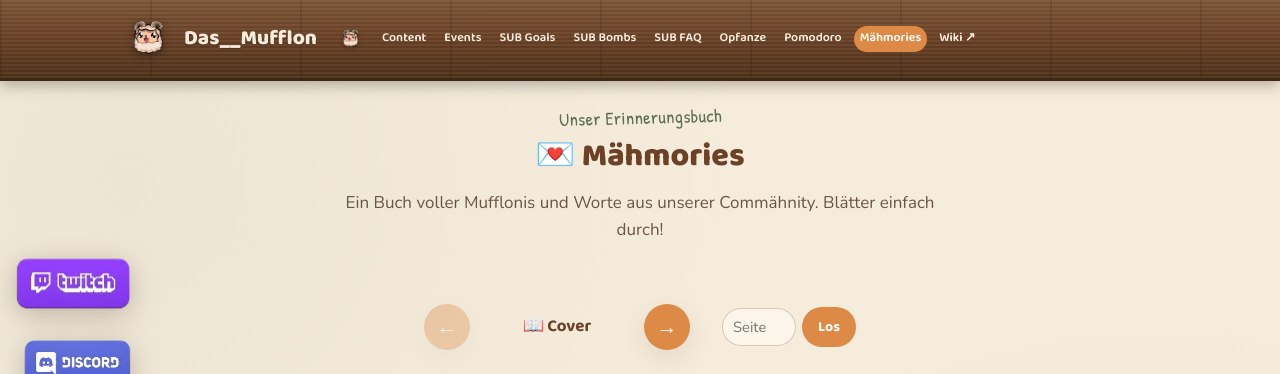
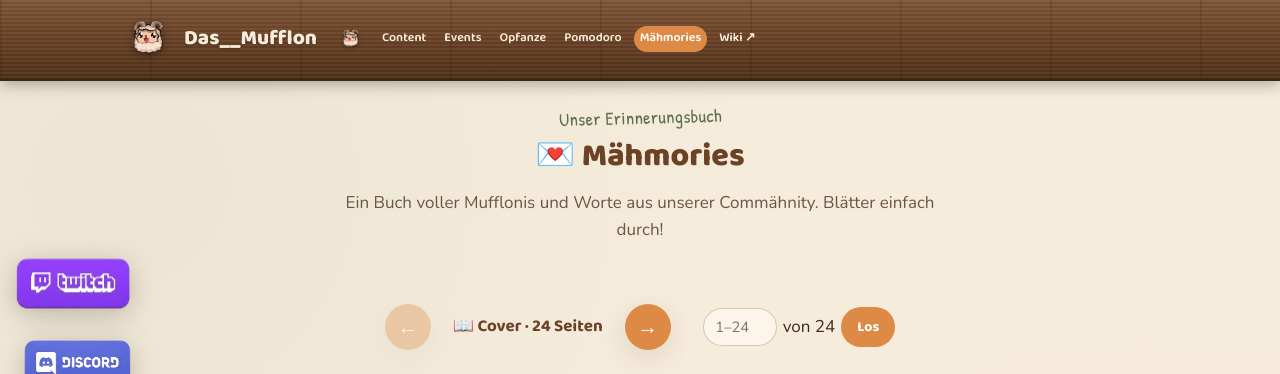
Before and after one commit to dasmufflon123/Mufflon-Webseite, a plain HTML site: page Mufflonseite/mahmories.html in a window 1280 px wide. Shown: the top 374 px of the page. Drawn offline with nearby package versions, Linux system fonts and the light colour scheme.

Commit message:
Add files via upload

```diff
--- a/Mufflonseite/mahmories.html
+++ b/Mufflonseite/mahmories.html
@@ -16,8 +16,8 @@
   <meta name="twitter:image" content="https://www.dasmufflon.de/assets/og-preview.png">
   <meta name="description" content="Mähmories — das digitale Erinnerungsbuch der Das__Mufflon Commähnity.">
   <link rel="icon" type="image/png" href="assets/mufflon-mascot.png">
-  <link rel="stylesheet" href="css/style.css?v=10">
-  <link rel="stylesheet" href="css/mahmories.css">
+  <link rel="stylesheet" href="css/style.css?v=11">
+  <link rel="stylesheet" href="css/mahmories.css?v=2">
 </head>
 <body>
 
@@ -32,9 +32,6 @@
   <a href="index.html" class="nav-home"><img src="assets/mufflon-icon.png" alt="Stall" title="Stall"></a>
   <a href="Content.html">Content</a>
   <a href="Highlights.html">Events</a>
-  <a href="subathon_goals.html">SUB Goals</a>
-  <a href="subathon_bombs.html">SUB Bombs</a>
-  <a href="FAQ.html">SUB FAQ</a>
   <a href="Opfanze.html">Opfanze</a>
   <a href="pomodoro.html">Pomodoro</a>
   <a href="mahmories.html" class="active">Mähmories</a>
@@ -80,7 +77,8 @@
       <div class="book-page-indicator" id="pageIndicator">Cover</div>
       <button class="book-nav-btn" id="nextBtn" aria-label="Nächste Seite">→</button>
       <div class="book-jump">
-        <input type="number" id="pageJumpInput" min="1" placeholder="Seite …" aria-label="Zu Seite springen">
+        <input type="number" id="pageJumpInput" min="1" placeholder="Seite …" title="Seitenzahl eingeben" aria-label="Zu Seite springen">
+        <span class="book-jump-total" id="pageJumpTotal"></span>
         <button id="pageJumpBtn" aria-label="Springen">Los</button>
       </div>
     </div>
@@ -230,7 +228,7 @@
       // Seitenanzeige
       const total = allPages.length;
       let label;
-      if (index === 0) label = '📖 Cover';
+      if (index === 0) label = '📖 Cover · ' + (total - 2) + ' Seiten';
       else if (index === total - 1) label = '🔚 Rückseite';
       else label = (index) + ' / ' + (total - 2);
 
@@ -358,7 +356,7 @@
 
     function jumpToPage(num) {
       if (isAnimating || isNaN(num)) return;
-      const target = Math.min(Math.max(1, num), allPages.length) - 1;
+      const target = Math.min(Math.max(1, num), allPages.length - 2);
       if (target === currentIndex) return;
       currentIndex = target;
       renderBaseInstant(currentIndex);
@@ -376,6 +374,12 @@
       if (e.key === 'ArrowLeft') turn(-1);
     });
 
+    // Gesamtanzahl direkt anzeigen
+    const maxSeite = allPages.length - 2;
+    pageJumpInput.max = maxSeite;
+    pageJumpInput.placeholder = '1–' + maxSeite;
+    document.getElementById('pageJumpTotal').textContent = 'von ' + maxSeite;
+
     renderBaseInstant(currentIndex);
   </script>
 
```
Also changed, not shown: Mufflonseite/404.html (+1 -4 lines), Mufflonseite/Content.html (+1 -4 lines), Mufflonseite/Highlights.html (+1 -4 lines), Mufflonseite/Opfanze-Archiv.html (+1 -4 lines), Mufflonseite/Opfanze.html (+1 -4 lines), Mufflonseite/index.html (+1 -4 lines), Mufflonseite/pomodoro.html (+1 -4 lines).
